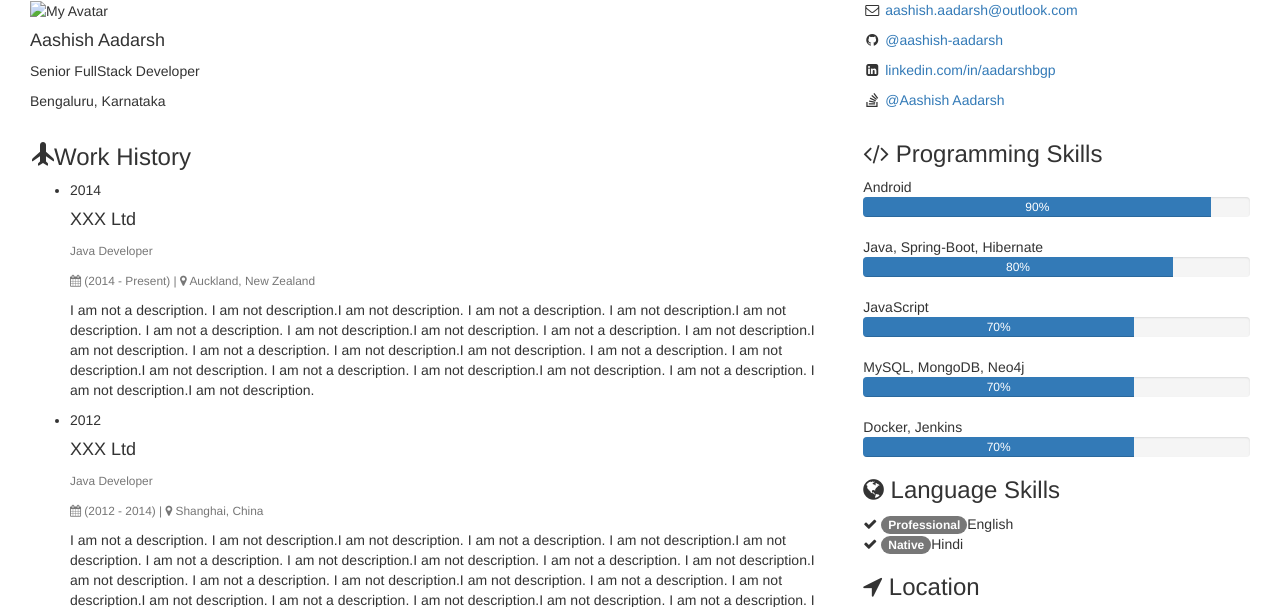
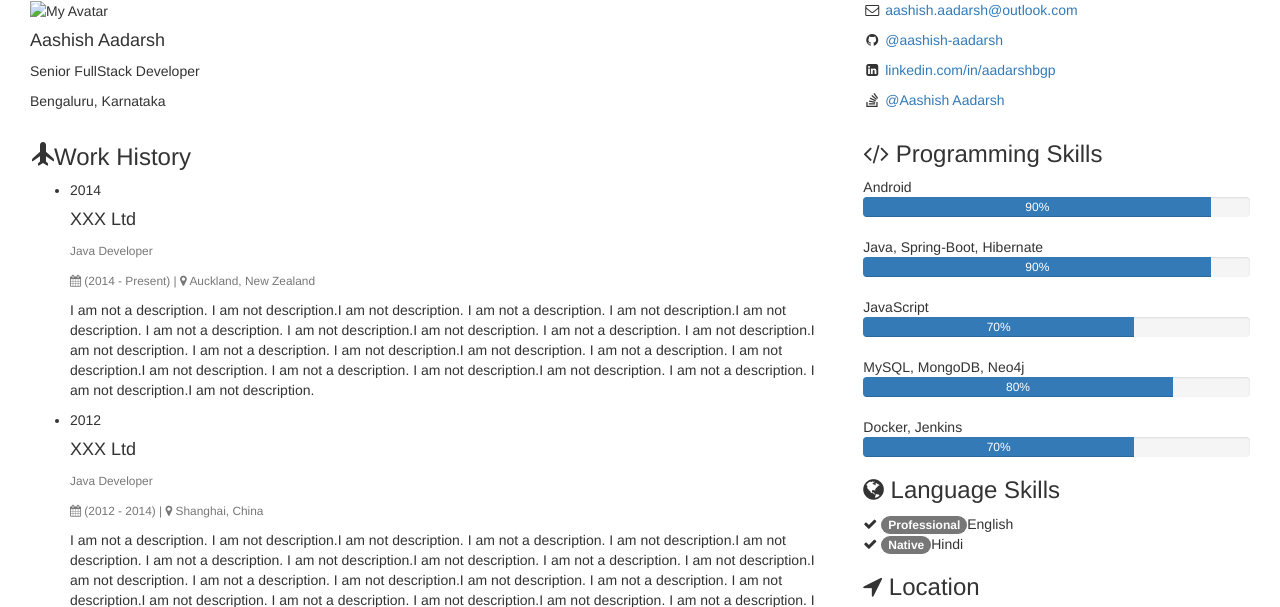
Before and after one commit to aashish-aadarsh/aashish-aadarsh.github.io, a Jekyll site: the page built from index.html, in a window 1280 px wide, cut to the strip 0-607 px from the top of the page. Built offline with Jekyll 4.4.1, drawn with Linux system fonts in a browser that asks for light colours; nearby versions of some CDN libraries.

Commit message:
Update _config.yml

```diff
--- a/_config.yml
+++ b/_config.yml
@@ -68,13 +68,13 @@ author:
       percentage: 90%
     - skill2:
       name: Java, Spring-Boot, Hibernate
-      percentage: 80%
+      percentage: 90%
     - skill3:
       name: JavaScript
       percentage: 70%
     - skill4:
       name: MySQL, MongoDB, Neo4j
-      percentage: 70%
+      percentage: 80%
     - skill5:
       name: Docker, Jenkins
       percentage: 70%
```
